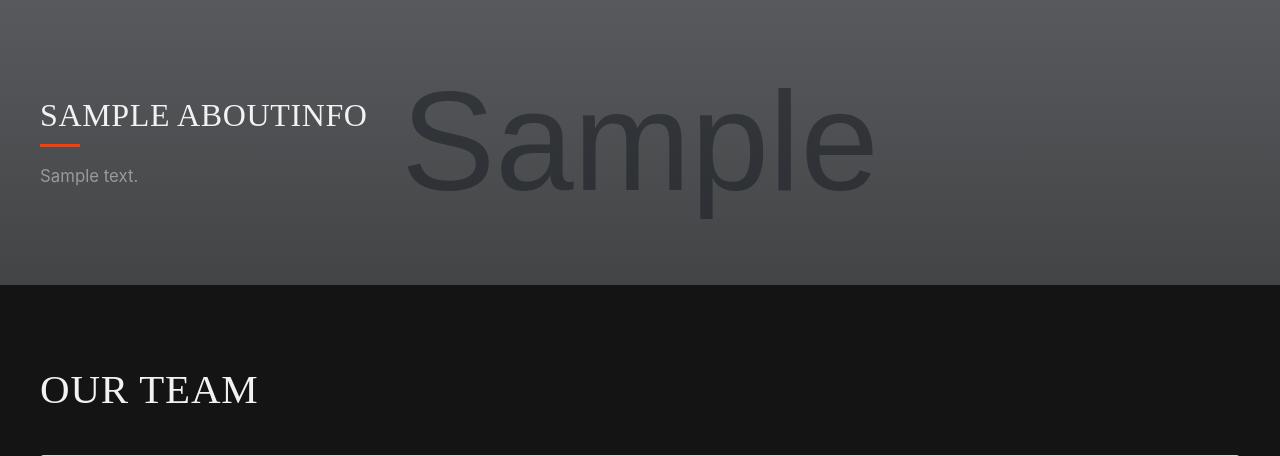
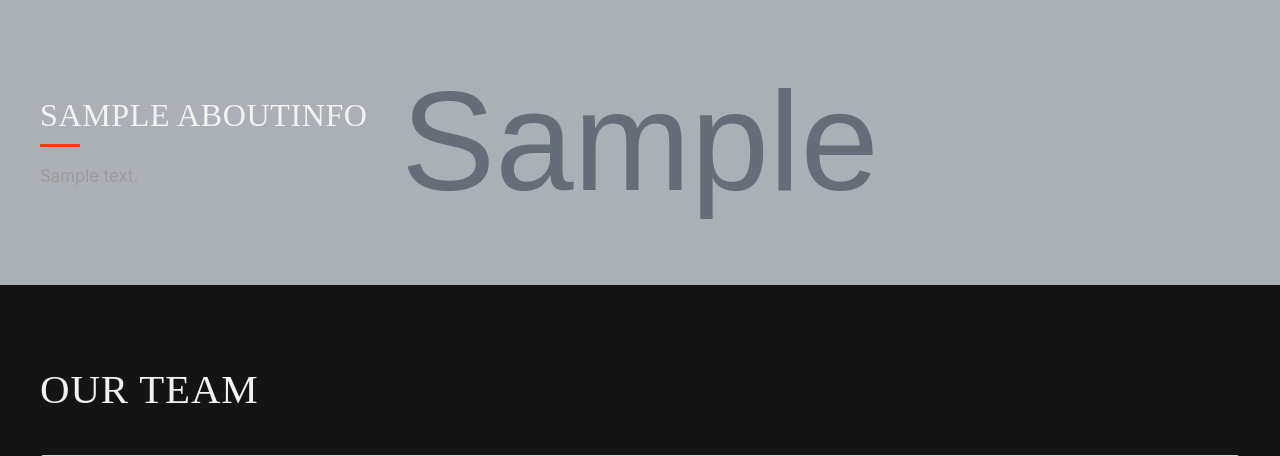
Before and after one commit to AmirAlasady/ashrafsite, a Django app: page /about/ in a window 1280 px wide. Shown: the part 70-526 px from the top of the page. Run offline with Django 5.2, Linux system fonts and the light colour scheme; tables that the repository leaves empty hold one stand-in row (values such as "Sample post"); grey boxes marked "Sample" are stand-in pictures; some web fonts are replaced.

Commit message:
About bg: flat 20% black overlay (was 62-72% gradient)

```diff
--- a/static/css/style.css
+++ b/static/css/style.css
@@ -774,11 +774,7 @@ section > h2 {
     content: "";
     position: absolute;
     inset: 0;
-    background: linear-gradient(
-        180deg,
-        rgba(10, 10, 10, 0.62) 0%,
-        rgba(10, 10, 10, 0.72) 100%
-    );
+    background: rgba(0, 0, 0, 0.2);
     pointer-events: none;
     z-index: 0;
 }
```
